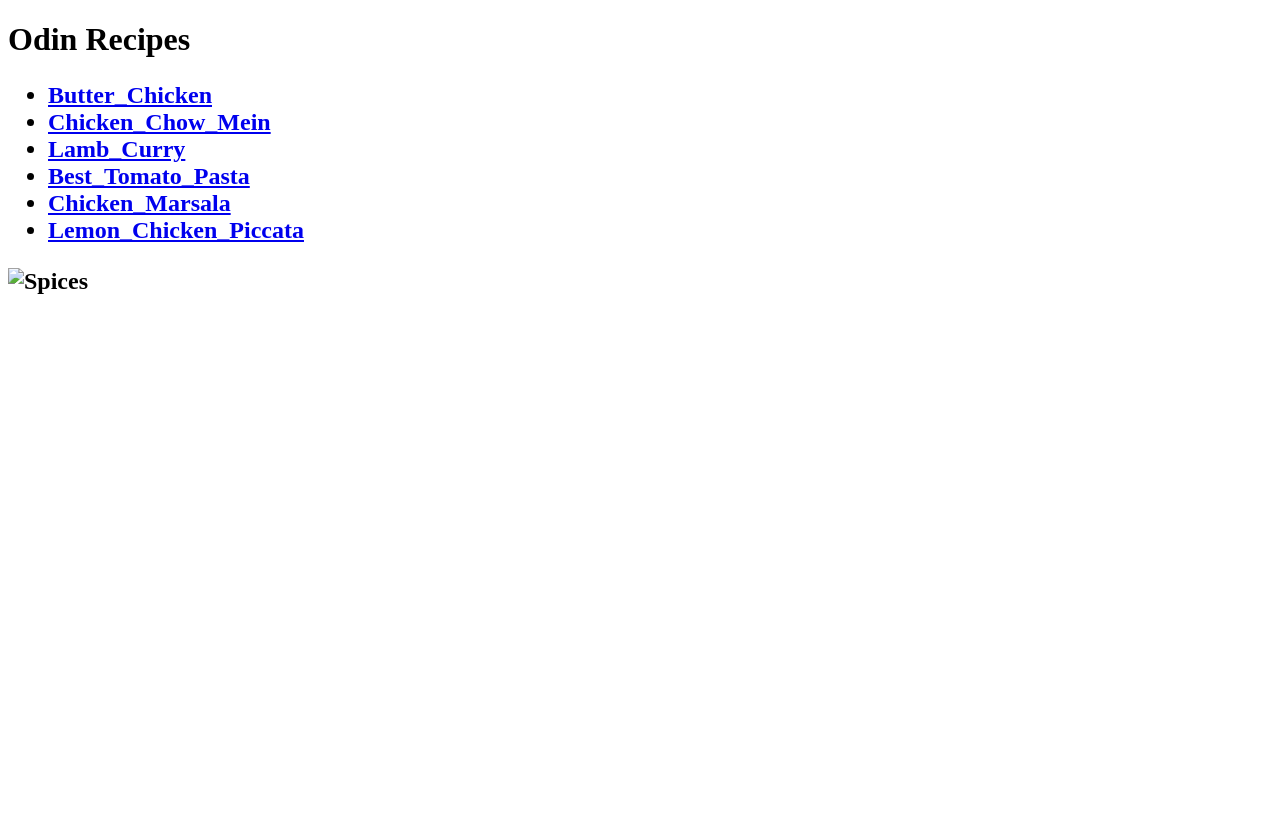
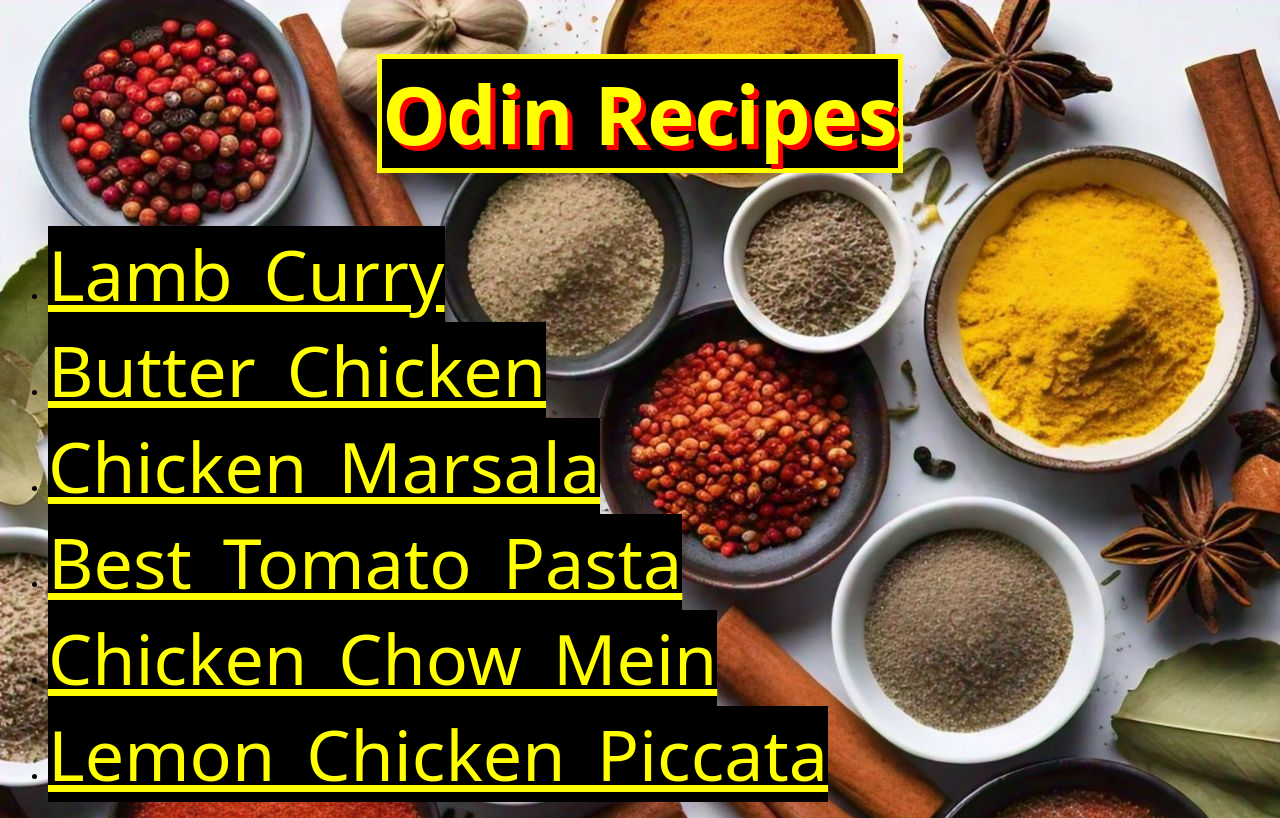
Before and after one commit to Mageshlen/odin-recipes, a plain HTML site: page index.html in a window 1280 px wide. Drawn offline with Linux system fonts and the light colour scheme.

Commit message:
add css_file

```diff
--- /dev/null
+++ b/homestyles.css
@@ -0,0 +1,34 @@
+body{
+    background-image: url("./img/IMG-20240925-WA0001.jpg");
+    background-repeat: no-repeat;
+    background-attachment:fixed ;
+    background-position: center;
+    background-size: cover;
+    }
+
+
+h1{
+color: yellow;
+font-family: system-ui, -apple-system, BlinkMacSystemFont, 'Segoe UI', Roboto, Oxygen, Ubuntu, Cantarell, 'Open Sans', 'Helvetica Neue', sans-serif;
+font-size: 80px;
+font-weight: 800;
+border: 5px solid;
+width: fit-content;
+height: fit-content;
+background-color: black;
+margin-right: auto;
+margin-left: auto;
+text-shadow: 5px 5px red;
+}
+
+
+
+.UL {
+
+font-size: 70px;
+color: yellow;
+font-family: system-ui, -apple-system, BlinkMacSystemFont, 'Segoe UI', Roboto, Oxygen, Ubuntu, Cantarell, 'Open Sans', 'Helvetica Neue', sans-serif;
+font-weight: 10px;
+background-color: black;
+
+}
--- a/index.html
+++ b/index.html
@@ -2,23 +2,27 @@
 <html lang="en">
 <head>
     <meta charset="UTF-8">
+    <title>TasteQuest</title>
 
-    <title>TasteQuest</title>
+<link rel="stylesheet" href="./homestyles.css">
 </head>
 <body>
-    <h1>Odin Recipes</h1>
+<h1>Odin Recipes</h1>
 
-<h2>
-<ul>
-<li><a href="recipes/Butter_Chicken.html">Butter_Chicken</a> </li>
-<li><a href="recipes/Chicken_Chow_Mein.html" rel="noopener noreffer" >Chicken_Chow_Mein</a> </li>
-<li><a href="recipes/Lamb_Curry.html" rel="noopener noreffer">Lamb_Curry</a></li>
-<li><a href="recipes/Best_Pasta.html" rel="noopener noreffer">Best_Tomato_Pasta</a></li>
-<li><a href="recipes/Chicken Marsala.html" rel="noopener noreffer">Chicken_Marsala</a></li>
-<li><a href="recipes/Lemon_Chicken_Piccata.html" rel="noopener noreffer">Lemon_Chicken_Piccata</a></li>
+
+<ul class="A">
+
+<li><a class="UL"  href="recipes/Lamb_Curry.html" rel="noopener noreffer">Lamb_Curry</a></li>
+<li><a class="UL"  href="recipes/Butter_Chicken.html">Butter_Chicken</a> </li>
+<li><a   class="UL" href="recipes/Chicken_Marsala.html" rel="noopener noreffer">Chicken_Marsala</a> </li>
+<li><a  class="UL" href="recipes/Best_Pasta.html" rel="noopener noreffer">Best_Tomato_Pasta</a></li>
+<li><a class="UL"  href="recipes/Chicken_Chow_Mein.html" rel="noopener noreffer" >Chicken_Chow_Mein</a> </li>
+<li><a  class="UL" href="recipes/Lemon_Chicken_Piccata.html" rel="noopener noreffer">Lemon_Chicken_Piccata</a></li>
+
+
 
 </ul>
-<h2>
-    <img src="img/Spices.jpg" alt="Spices" height="600" width="1200">
+
+
 </body>
 </html>
--- /dev/null
+++ b/pagestyles.css
@@ -0,0 +1,32 @@
+body{
+background-color: aquamarine;
+}
+h1{
+
+    color: black;
+    font-family: system-ui, -apple-system, BlinkMacSystemFont, 'Segoe UI', Roboto, Oxygen, Ubuntu, Cantarell, 'Open Sans', 'Helvetica Neue', sans-serif;
+    font-size: 80px;
+    font-weight: 800;
+    border: 5px solid;
+    width: fit-content;
+    height: fit-content;
+    background-color: rgb(179, 255, 0);
+    margin-right: auto;
+    margin-left: auto;
+    text-shadow: 5px 5px rgb(255, 81, 0);
+}
+h2,h3,h4,p,ul,ol{
+    color: black;
+    font-family: system-ui, -apple-system, BlinkMacSystemFont, 'Segoe UI', Roboto, Oxygen, Ubuntu, Cantarell, 'Open Sans', 'Helvetica Neue', sans-serif;
+
+}
+h2,h3,h4{
+    font-size: 30px;
+}
+p{
+    font-size: 20px;
+
+}
+ul,ol{
+    font-size: 15px;
+}
```
Also changed, not shown: recipes/Best_Pasta.html (+7 -6 lines), recipes/Butter_Chicken.html (+1 -0 lines), recipes/Chicken_Chow_Mein.html (+1 -0 lines), recipes/Chicken_Marsala.html (renamed from recipes/Chicken Marsala.html, +1 -0 lines), recipes/Lamb_Curry.html (+2 -1 lines), recipes/Lemon_Chicken_Piccata.html (+1 -0 lines), img/IMG-20240925-WA0000.jpg (added), img/IMG-20240925-WA0001.jpg (added), img/IMG-20240925-WA0002.jpg (added), 2 other files.
